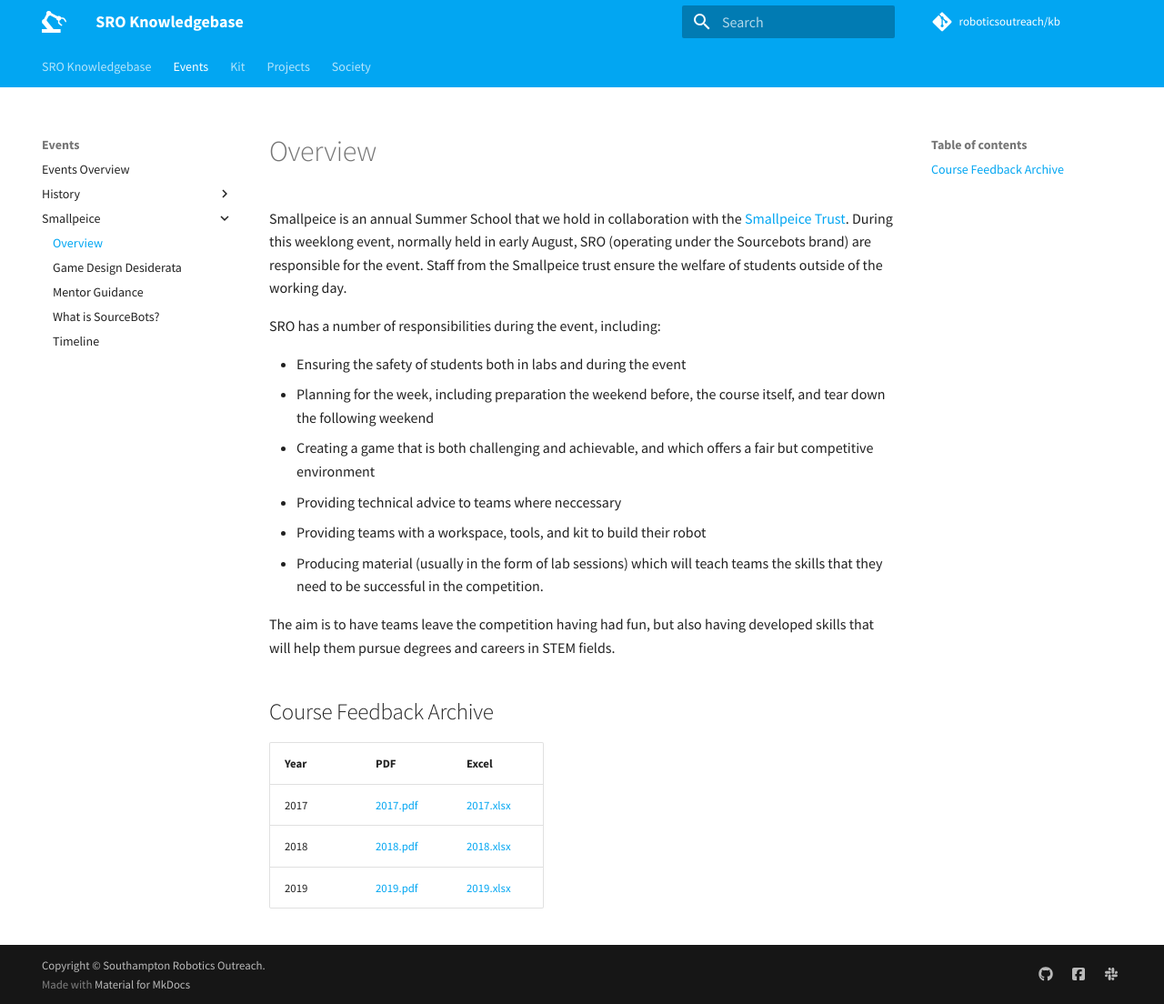
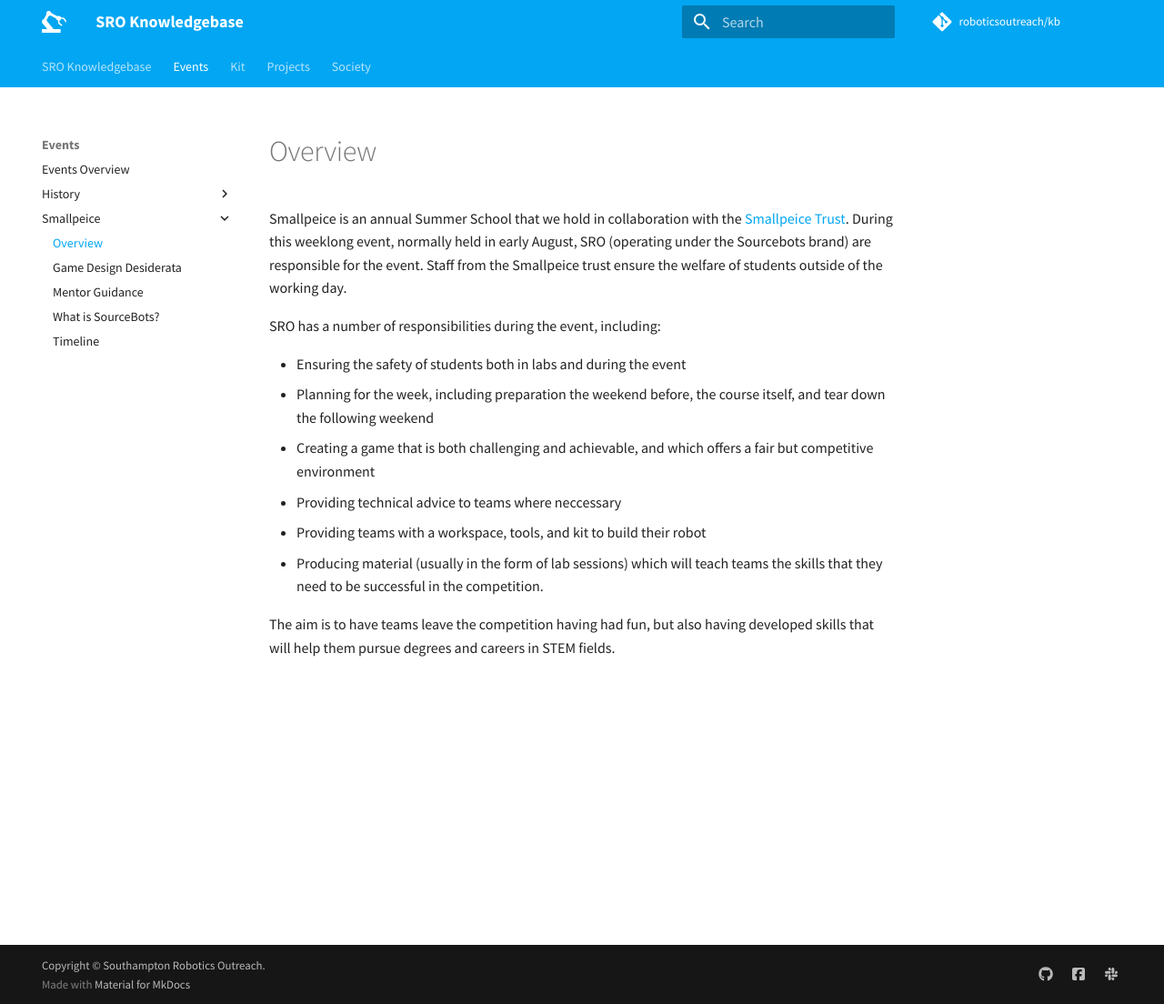
Before and after one commit to roboticsoutreach/kb, an MkDocs documentation site: the page built from docs/events/smallpeice/index.md, in a window 1280 px wide and 1104 px high. Shown: the whole window at 91% size. Built offline with MkDocs 1.6.1 and Material for MkDocs 9.7.7, drawn with Linux system fonts in a browser that asks for light colours; comment, search, counter and statistics services are not loaded.

Commit message:
Move feedback into the history section

```diff
--- a/docs/events/smallpeice/index.md
+++ b/docs/events/smallpeice/index.md
@@ -12,11 +12,3 @@ SRO has a number of responsibilities during the event, including:
 - Producing material (usually in the form of lab sessions) which will teach teams the skills that they need to be successful in the competition.
 
 The aim is to have teams leave the competition having had fun, but also having developed skills that will help them pursue degrees and careers in STEM fields.
-
-## Course Feedback Archive
-
-| Year | PDF                           | Excel                           |
-|------|-------------------------------|---------------------------------|
-| 2017 | [2017.pdf](feedback/2017.pdf) | [2017.xlsx](feedback/2017.xlsx) |
-| 2018 | [2018.pdf](feedback/2018.pdf) | [2018.xlsx](feedback/2018.xlsx) |
-| 2019 | [2019.pdf](feedback/2019.pdf) | [2019.xlsx](feedback/2019.xlsx) |
```
Also changed, not shown: docs/events/history/index.md (added, +11 -0 lines), 12 other files.
